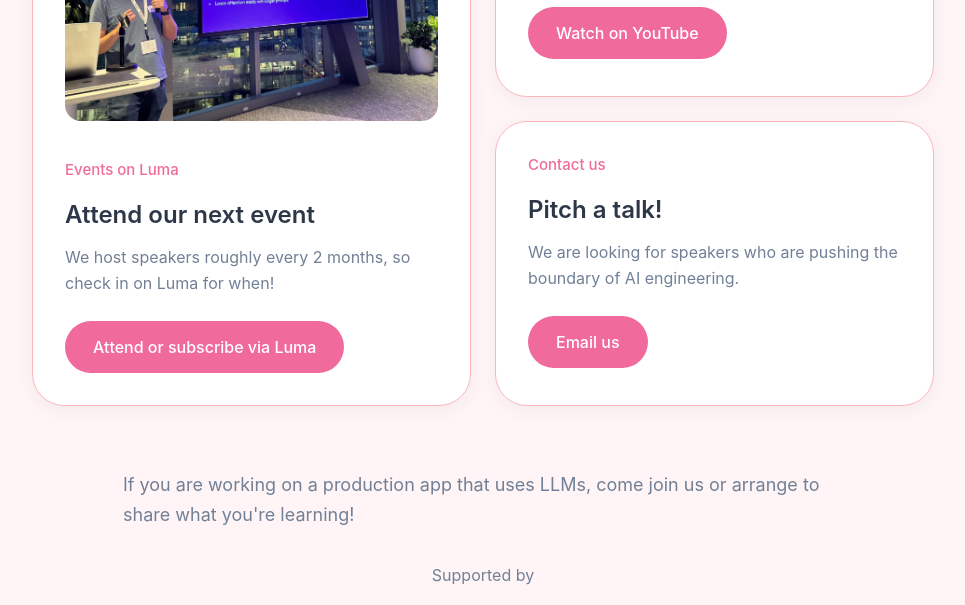
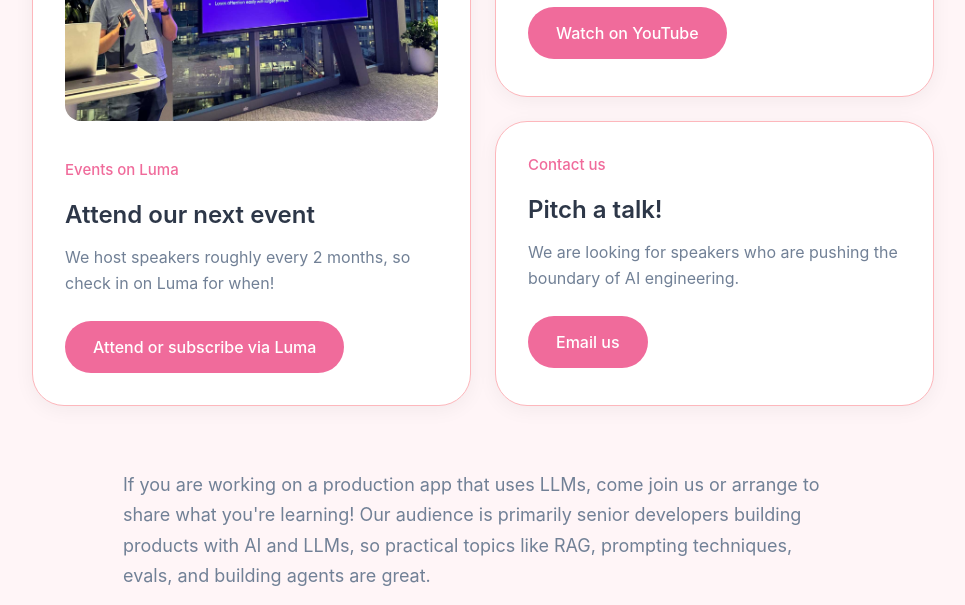
Before and after one commit to forestwalklabs/infervan.com, a plain HTML site: page index.html in a window 1280 px wide. Shown: the part 587-1192 px from the top of the page, without its empty margins (157-1122 px from the left). Drawn offline with Linux system fonts and the light colour scheme.

Commit message:
Added topic examples.

```diff
--- a/index.html
+++ b/index.html
@@ -214,7 +214,9 @@
     </div>
 
     <p class="call-to-action">If you are working on a production app that uses LLMs, come join us or
-      arrange to share what you're learning!</p>
+      arrange to share what you're learning!
+      Our audience is primarily senior developers building products with AI and LLMs, so practical topics like RAG,
+      prompting techniques, evals, and building agents are great.</p>
 
     <div class="partners-header">
       Supported by
```
